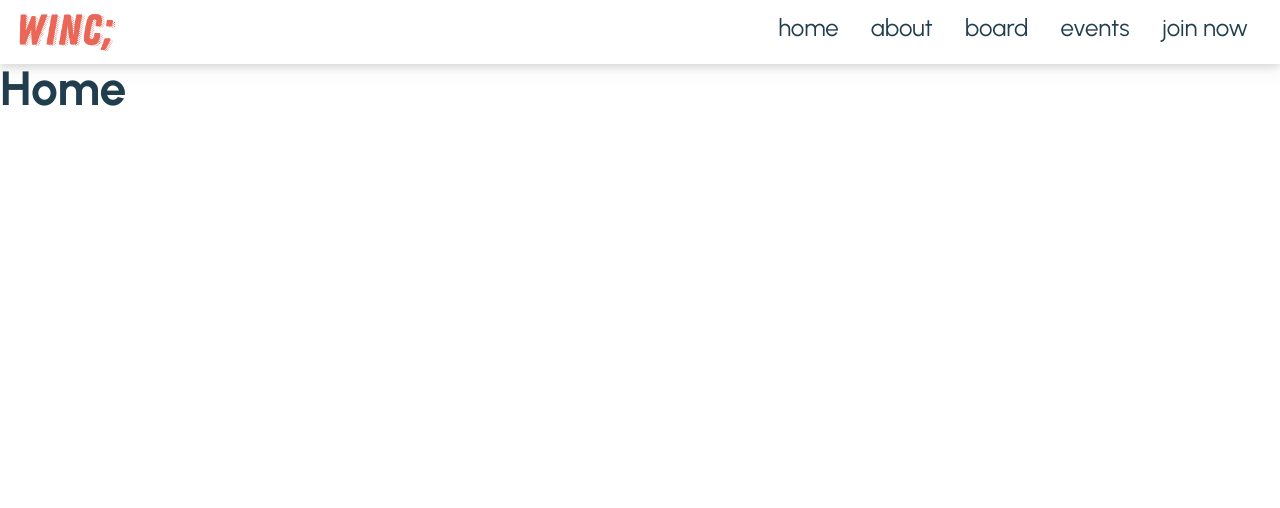
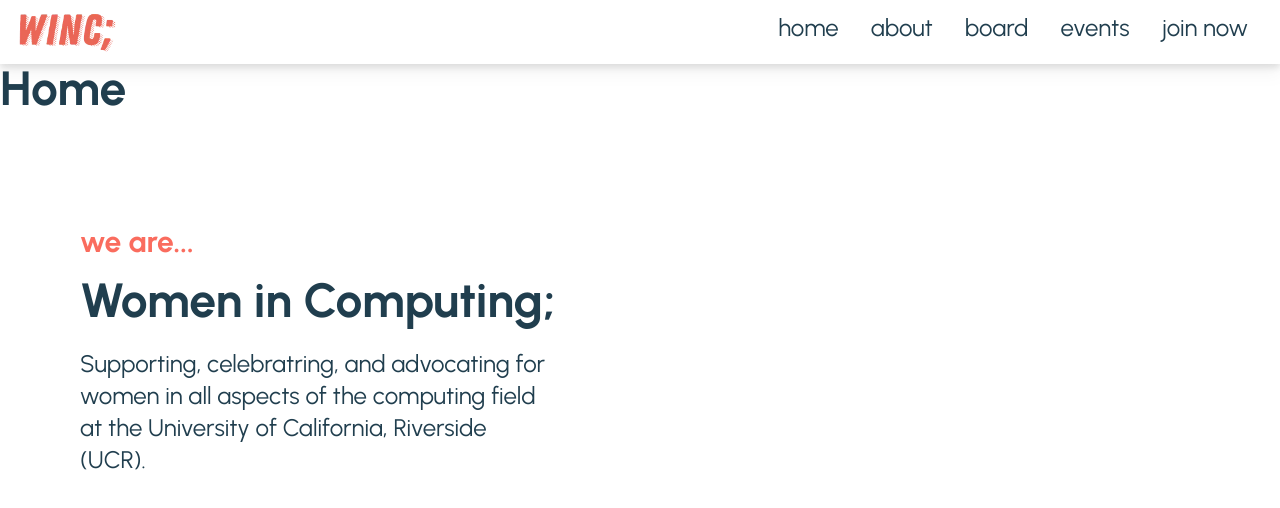
Before and after one commit to acm-ucr/winc-website, a Next.js app: page /home in a window 1280 px wide. Shown: the top 508 px of the page. Built offline with nearby package versions, Linux system fonts and the light colour scheme.

Commit message:
text for intro component

```diff
--- a/src/app/home/page.js
+++ b/src/app/home/page.js
@@ -1,8 +1,10 @@
 import Title from "@/components/Title";
+import Introduction from "@/components/home/Introduction";
 const Home = () => {
   return (
     <>
       <Title text="Home" textcolor="text-winc-black" />
+      <Introduction />
     </>
   );
 };
--- /dev/null
+++ b/src/components/home/Introduction.js
@@ -0,0 +1,21 @@
+import React from "react";
+import Col from "react-bootstrap/Col";
+import Row from "react-bootstrap/Row";
+import Title from "@/components/Title";
+
+const Introduction = () => {
+  return (
+    <Row className="text-winc-black flex items-center font-urbanist py-28 px-20">
+      <Col className="text-left flex flex-col">
+        <p className="flex text-winc-pink font-bold text-3xl">we are...</p>
+        <Title text="Women in Computing;" textcolor="text-winc-black" />
+        <p className="flex text-winc-black font-normal text-2xl w-5/12 pt-6">
+          Supporting, celebratring, and advocating for women in all aspects of
+          the computing field at the University of California, Riverside (UCR).
+        </p>
+      </Col>
+    </Row>
+  );
+};
+
+export default Introduction;
```
